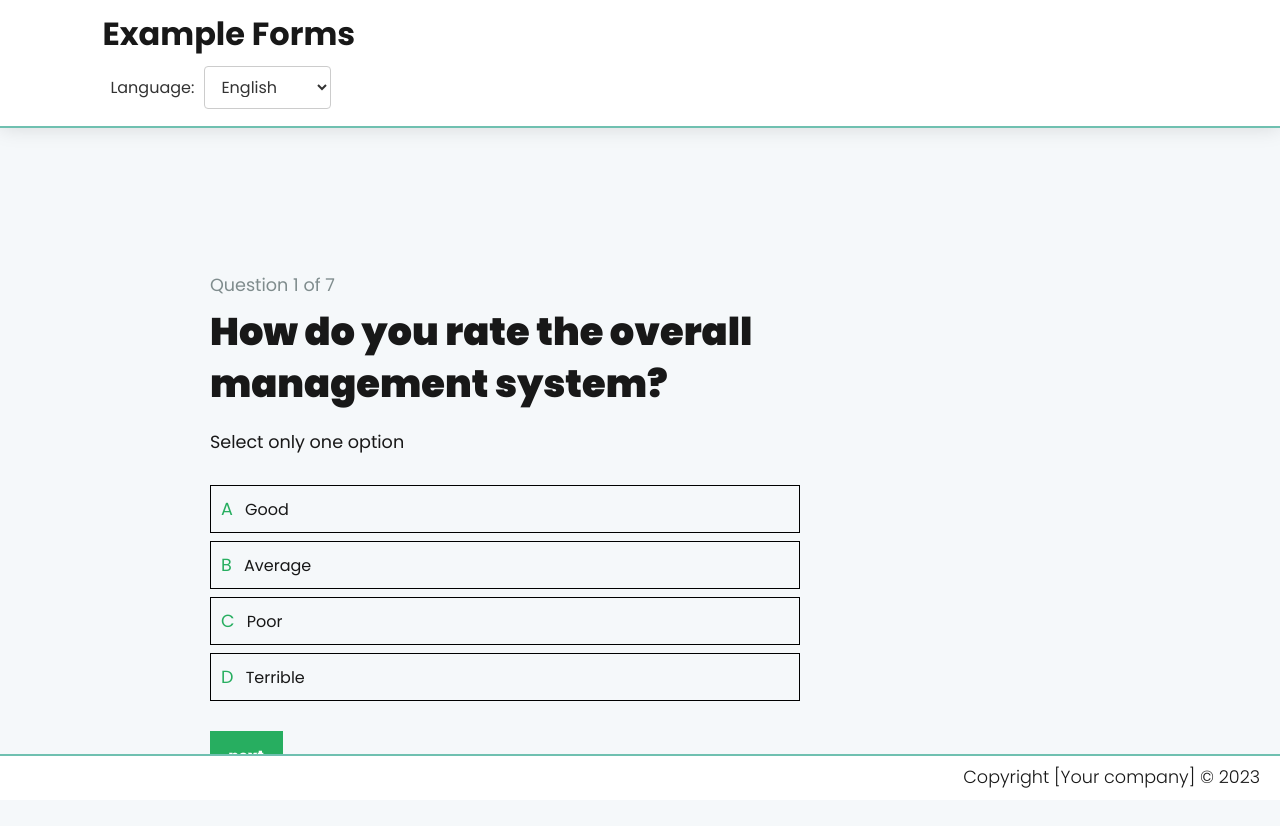
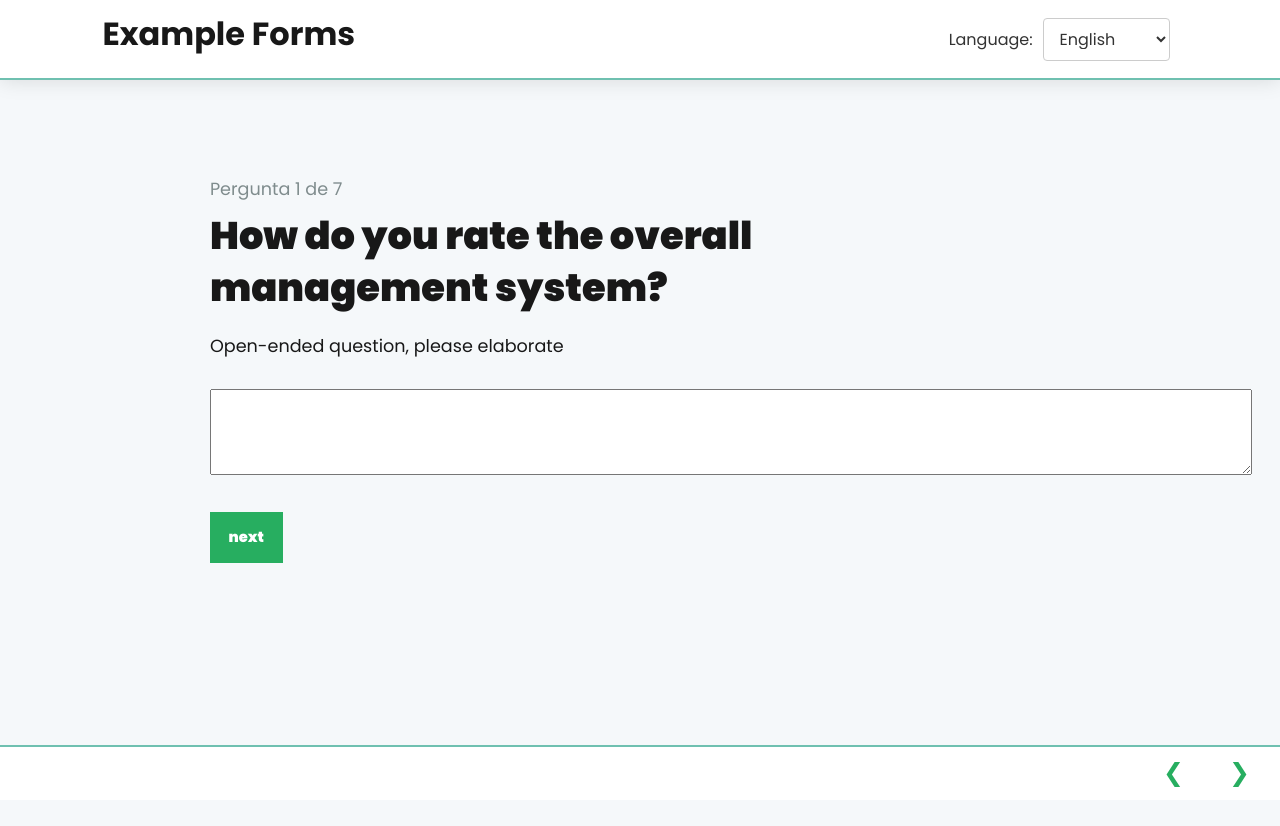
Before and after one commit to rafaelviktor/Multistep-Forms, a React (Vite) app: page / in a window 1280 px wide. Both pictures are taken after a click on the button "start". Shown: the top 826 px of the page. After the commit the page ends 800 px from the top, so only its background shows below. Built offline with nearby package versions, Linux system fonts and the light colour scheme.

Commit message:
Commit: feature option to go back in the questionnaire

```diff
--- a/src/App.jsx
+++ b/src/App.jsx
@@ -1,11 +1,11 @@
 import { useState, useEffect } from 'react'
 import './App.css'
-import Header from './Header.jsx';
-import Footer from './Footer.jsx';
-import APIPTBR from './api-pt-br.json';
-import APIENUS from './api-en-us.json';
-import ptBR from './assets/lang/pt-br';
-import enUS from './assets/lang/en-US';
+import Header from './Header.jsx'
+import Footer from './Footer.jsx'
+import APIPTBR from './api-pt-br.json'
+import APIENUS from './api-en-us.json'
+import ptBR from './assets/lang/pt-br'
+import enUS from './assets/lang/en-US'
 
 const translations = {
   en: enUS,
@@ -18,90 +18,223 @@ const apis = {
 }
 
 function App() {
-  const [language, setLanguage] = useState(localStorage.getItem('language') || 'en');
-
-  const changeLanguage = (lang) => {
-    setLanguage(lang);
-    localStorage.setItem('language', lang);
-  };
-
-  useEffect(() => {
-    const storedLanguage = localStorage.getItem('language');
-    if (storedLanguage) {
-      setLanguage(storedLanguage);
-    }
-  }, [language]);
-
-  const [currentStep, setCurrentStep] = useState(0);
-  const [finalizado, setFinalizado] = useState(false);
-  const [questionTitle, setQuestionTitle] = useState('');
-  const [questionDescription, setQuestionDescription] = useState(translations[language].startDescription);
-  const [buttonName, setButtonName] = useState(translations[language].startButton);
+  const [language, setLanguage] = useState(localStorage.getItem('language') || 'en')
+  const [currentStep, setCurrentStep] = useState(0)
+  const [Answers, setAnswers] = useState([])
+  const [memoriaResp, setMemoriaResp] = useState([])
+  const [finalizado, setFinalizado] = useState(false)
+  const [questionTitle, setQuestionTitle] = useState('Carregando...')
+  const [questionDescription, setQuestionDescription] = useState('')
+  const [buttonName, setButtonName] = useState(translations[language].startButton)
+  const [API, setAPI] = useState({})
 
   const alpha = Array.from(Array(26)).map((e, i) => i + 65);
   const alphabet = alpha.map((x) => String.fromCharCode(x));
 
-  useEffect(() => {
-    setQuestionTitle(apis[language].Name);
-  }, []);
+  const changeLanguage = (lang) => {
+    setLanguage(lang)
+    localStorage.setItem('language', lang)
+  };
 
-  function nextStep() {
-    var obj = apis[language].Questions;
-    if (currentStep != obj.length) {
-      if (obj[currentStep].Type == 1) { //TYPE 1 Single choice
-        setQuestionDescription(translations[language].selectOne);
-      } else {
-        setQuestionDescription(translations[language].selectMultiple);
+  const getDados = async () => {
+        setAPI(apis[language])
+        setQuestionTitle(apis[language].Name)
+        setQuestionDescription(translations[language].startDescription)
     }
 
-      for (var i = 0; i < obj[currentStep].Answers.length; i++) {
-        var element = document.getElementById(i);
-        if (element != null)
-          if (element.classList.contains("selected")) {
-            element.classList.remove("selected");
+  const sendDados = async (data) => {
+    console.log(data);
+
+    setQuestionTitle(translations[language].thanksFeedback);
+    setQuestionDescription(translations[language].sentMessage);
+  }
+
+  useEffect(() => {
+    getDados();
+  }, [])
+
+  useEffect(()=>{
+    if(finalizado) {
+      setQuestionTitle('Enviando...')
+      setQuestionDescription('Por favor aguarde um momento.')
+      sendDados({"Id":0,"Answers":Answers})
+    }
+  },[finalizado])
+
+  useEffect(() => {
+    changeButton(API.Questions)
+    changeDescription()
+    checkAnswers()
+    console.log(Answers);
+  }, [currentStep])
+
+  function changeButton(obj) {
+    if(currentStep == 0) {
+    setButtonName(translations[language].startButton)
+    } else if(currentStep == obj.length) {
+      setButtonName(translations[language].sendButton)
+    } else {
+      setButtonName(translations[language].nextButton)
+    }
+  }
+
+  function changeDescription() {
+    if(currentStep == 0) {
+      if(API.Name) {
+        setQuestionTitle(API.Name)
+        setQuestionDescription(translations[language].startDescription)
+      }
+      let element = document.getElementById('prev')
+      if(element != null)
+        element.classList.remove("btn-active")
+    } else {
+      if(API.Name) {
+        setQuestionTitle(API.Questions[currentStep-1].Name)
+        if(API.Questions[currentStep-1].Type == 2 || API.Questions[currentStep-1].Type == 3 || API.Questions[currentStep-1].Type == 4) {
+          setQuestionDescription(translations[language].selectOne)
+        } else if(API.Questions[currentStep-1].Type == 1) {
+          setQuestionDescription(translations[language].selectOpen)
+        }else {
+          setQuestionDescription(translations[language].selectMultiple)
         }
       }
     }
-    if (currentStep > (apis[language].Questions.length - 1)) {
-      setFinalizado(true);
-      setQuestionTitle(translations[language].thanksFeedback);
-      setQuestionDescription(translations[language].sentMessage);
-    } else if (currentStep == apis[language].Questions.length - 1) {
-      setCurrentStep(currentStep + 1);
-      setButtonName(translations[language].sendButton);
-      setQuestionTitle(apis[language].Questions[currentStep].Name);
+  }
+
+  function checkAnswers() {
+    let obj = API.Questions
+    if(currentStep != 0) {
+      if(obj[currentStep-1].Type == 2 || obj[currentStep-1].Type == 3 || obj[currentStep-1].Type == 4) {
+        for (let i = memoriaResp.length - 1; i >= 0; --i) {
+          if (memoriaResp[i].QuestionID == currentStep) {
+            let option = document.getElementById(memoriaResp[i].ElementoId)
+            if(option != null) {
+              option.classList.add('selected')
+              break;
+            }
+          }
+        }
+      } else if(obj[currentStep-1].Type == 1) {
+        for (let i = memoriaResp.length - 1; i >= 0; --i) {
+          if (memoriaResp[i].QuestionID == currentStep) {
+            let respostaaberta = document.getElementById('aberta')
+            if(respostaaberta != null) {
+              document.getElementById('aberta').value = memoriaResp[i].Resposta
+              break;
+            }
+          }
+        }
       } else {
-      setQuestionTitle(apis[language].Questions[currentStep].Name);
-      setButtonName(translations[language].nextButton);
-      setCurrentStep(currentStep + 1);
+
+      }
+    }
+  }
+
+  function prevStep() {
+    let obj = API.Questions
+    if(currentStep != 0 && finalizado == false) { // Not in the start but also not in the end
+      for(let i = 0; i < obj[currentStep-1].Answers.length; i++) {
+        let element = document.getElementById(i)
+        if(element != null)
+          if(element.classList.contains("selected")) {
+            element.classList.remove("selected")
+          }
+      }
+      for (let i = Answers.length - 1; i >= 0; --i) {
+        if (Answers[i].QuestionID == currentStep-1) {
+          Answers.splice(i,1);
+        }
+      }
+      setCurrentStep(currentStep-1)
+    }
+  }
+
+  function nextStep() {
+    let obj = API.Questions
+    let element = document.getElementById('prev')
+    if(element != null)
+      element.classList.add("btn-active")
+      if(currentStep != 0) {
+        if(obj[currentStep-1].Type == 1) {
+          let respostaaberta = document.getElementById('aberta').value
+          setAnswers(Answers => [...Answers, {
+            "QuestionID": currentStep,
+            "Answer": respostaaberta
+          }])
+          setMemoriaResp(memoriaResp => [...memoriaResp, {
+            "QuestionID": currentStep,
+            "Answer": respostaaberta,
+          }])
+        } else {
+          let selected = document.getElementsByClassName("selected")
+          for(let i = 0; i < selected.length; i++) {
+            let resposta = selected[i].textContent.trim().slice(2)
+            setAnswers(Answers => [...Answers, {
+              "QuestionID": currentStep,
+              "Answer": resposta
+            }])
+          }
+          for(let i = 0; i < selected.length; i++) {
+            let resposta = selected[i].textContent.trim().slice(2)
+            let id = selected[i]?.id
+            setMemoriaResp(memoriaResp => [...memoriaResp, {
+              "QuestionID": currentStep,
+              "Answer": resposta,
+              "ElementoId": id
+            }])
+          }
+        }
+      }
+
+    if(currentStep == obj.length) { // If in the end of the questionnaire
+      setFinalizado(true)
+      let element = document.getElementById('prev') // disable back button
+      if(element != null) // disable back button
+        element.classList.remove("btn-active") // disable back button
+    } else { // If not in the end of the questionnaire
+      for(let i = 0; i < obj[currentStep].Answers.length; i++) {
+        let element = document.getElementById(i)
+        if(element != null)
+          if(element.classList.contains("selected")) {
+            element.classList.remove("selected")
+          }
+      }
+
+      setCurrentStep(currentStep+1)
+      setQuestionTitle(API.Questions[currentStep].Name)
     }
   }
 
   function selectOption(idx) {
-    var obj = apis[language].Questions[currentStep - 1];
-    if (obj.Type == 1) { //TYPE 1 Single choice
-      for (var i = 0; i < obj.Answers.length; i++) {
-        var element = document.getElementById(i);
-        if (element != null)
-          if (element.classList.contains("selected")) {
-            element.classList.remove("selected");
+    let obj = API.Questions[currentStep-1]
+
+    if(obj.Type == 0) { //Type 0 - Multiple choice
+      let element = document.getElementById(idx)
+      if(element != null) {
+        if(element.classList.contains("selected")) {
+          checkAnswers(idx)
+          element.classList.remove("selected")
+        } else {
+          element.classList.add("selected")
         }
       }
-      var element = document.getElementById(idx);
-      if (element != null) {
-        if (element.classList.contains("selected")) {
-          element.classList.remove("selected");
-        } else {
-          element.classList.add("selected");
+    }
+
+    if(obj.Type == 2 || obj.Type == 3 || obj.Type == 4) { //Type 2 - Yes/No OU Type 4 - One choice
+      for(let i = 0; i < obj.Answers.length; i++) {
+        let element = document.getElementById(i)
+        if(element != null)
+          if(element.classList.contains("selected")) {
+            element.classList.remove("selected")
           }
       }
-    } else { //TYPE 2 Multiple choice
-      var element = document.getElementById(idx);
-      if (element != null) {
-        if (element.classList.contains("selected")) {
-          element.classList.remove("selected");
+      let element = document.getElementById(idx)
+      if(element != null) {
+        if(element.classList.contains("selected")) {
+          checkAnswers(idx)
+          element.classList.remove("selected")
         } else {
-          element.classList.add("selected");
+          element.classList.add("selected")
         }
       }
     }
@@ -113,28 +246,40 @@ function App() {
     <main>
       <div className='container'>
         <section>
-            <span className='text-muted'>
-              {currentStep == 0
-                ? apis[language].Questions.length + ` ${translations[language].question}(s)`
-                : `${translations[language].question} ` + currentStep + ` ${translations[language].of} ` + apis[language].Questions.length}
-            </span>
+        <span className='text-muted'>{currentStep == 0 ? API.Questions?.length+' Pergunta(s)':'Pergunta '+currentStep+' de '+API.Questions.length}</span>
           <h2>{questionTitle}</h2>
           <span>{questionDescription}</span>
         </section>
-          {currentStep != 0 && !finalizado &&
+        {currentStep != 0 && finalizado != true &&
         <section>
+          {API.Questions[currentStep-1].Type == 1 ?
+            (
+            <textarea id='aberta' rows="4" cols="90">
+            </textarea>
+            )
+            :
             <ul>
-              {apis[language].Questions[currentStep - 1].Answers.map(function(op, idx) {
-                return (<li key={idx} id={idx} onClick={() => selectOption(idx)}><span className='item'>{alphabet[idx]}</span> {op.Name}</li>);
-              })}
+              {apis[language].Questions[currentStep - 1].Answers.map((op, idx) => (
+                <li key={idx} id={idx} onClick={() => selectOption(idx)}>
+                  <span className='item'>{alphabet[idx]}</span> {op.Name}
+                </li>
+              ))}
             </ul>
+          }
         </section>}
-          {!finalizado && <button className='o-btn o-btn-action' onClick={() => nextStep()}><span>{buttonName}</span></button>}
+        {finalizado != true && <button className='o-btn o-btn-action' onClick={() => nextStep()}><span>{buttonName}</span></button>}
       </div>
     </main>
-      <Footer />
+    <footer>
+      <div className='footer-inner-wrap'>
+        <div className="nav">
+          <a id="prev" className="prev" href="#" role="button" aria-label="Passo anterior" onClick={() => prevStep()}>&#10094;</a>
+          <a id="next" className="next btn-active" href="#" role="button" aria-label="Próximo passo" onClick={() => nextStep()}>&#10095;</a>
+        </div>
+      </div>
+    </footer>
   </>
-  );
+  )
 }
 
 export default App;
--- a/src/Header.jsx
+++ b/src/Header.jsx
@@ -9,7 +9,7 @@ function Header({ language, changeLanguage }) {
 
   return (
     <header id="header">
-      <div className="container">
+      <div className="container container-flex">
         <h1>Example Forms</h1>
         <div className="language-selector">
           <label htmlFor="language">Language: </label>
--- a/src/api-en-us.json
+++ b/src/api-en-us.json
@@ -26,7 +26,7 @@
         {
             "id": 3,
             "Name": "What is your opinion on the system’s interface?",
-            "Type": 5,
+            "Type": 0,
             "Answers": [
                 { "Id": 1, "Name": "Unsatisfactory" },
                 { "Id": 2, "Name": "Satisfactory" },
@@ -45,7 +45,7 @@
         {
             "id": 5,
             "Name": "How would you rate the quality of the technical support provided?",
-            "Type": 5,
+            "Type": 0,
             "Answers": [
                 { "Id": 1, "Name": "Very Poor" },
                 { "Id": 2, "Name": "Poor" },
@@ -67,7 +67,7 @@
         {
             "id": 7,
             "Name": "How likely are you to recommend this system to others?",
-            "Type": 5,
+            "Type": 0,
             "Answers": [
                 { "Id": 1, "Name": "Very Unlikely" },
                 { "Id": 2, "Name": "Unlikely" },
--- a/src/api-pt-br.json
+++ b/src/api-pt-br.json
@@ -26,7 +26,7 @@
         {
             "id": 3,
             "Name": "Qual a sua opinião sobre a interface do sistema?",
-            "Type": 5,
+            "Type": 0,
             "Answers": [
                 { "Id": 1, "Name": "Insatisfatória" },
                 { "Id": 2, "Name": "Satisfatória" },
@@ -45,7 +45,7 @@
         {
             "id": 5,
             "Name": "Como você avalia a qualidade do suporte técnico oferecido?",
-            "Type": 5,
+            "Type": 0,
             "Answers": [
                 { "Id": 1, "Name": "Muito Ruim" },
                 { "Id": 2, "Name": "Ruim" },
@@ -67,7 +67,7 @@
         {
             "id": 7,
             "Name": "Qual a probabilidade de você recomendar este sistema para outras pessoas?",
-            "Type": 5,
+            "Type": 0,
             "Answers": [
                 { "Id": 1, "Name": "Muito Improvável" },
                 { "Id": 2, "Name": "Improvável" },
--- a/src/assets/lang/en-us.js
+++ b/src/assets/lang/en-us.js
@@ -9,7 +9,8 @@ const enUS = {
     thanksFeedback: "Thank you for your feedback!",
     sentMessage: "Responses registered successfully.",
     selectOne: "Select only one option",
-    selectMultiple: "Select one or more options"
+    selectMultiple: "Select one or more options",
+    selectOpen: "Open-ended question, please elaborate"
   };
 
   export default enUS;
--- a/src/assets/lang/pt-br.js
+++ b/src/assets/lang/pt-br.js
@@ -9,7 +9,8 @@ const ptBR = {
     thanksFeedback: "Agradecemos pelo feedback!",
     sentMessage: "Respostas registradas com sucesso.",
     selectOne: "Selecione apenas uma das opções",
-    selectMultiple: "Selecione uma ou mais opções"
+    selectMultiple: "Selecione uma ou mais opções",
+    selectOpen: "Pergunta aberta, por favor discorra sobre"
   };
 
   export default ptBR;
--- a/src/index.css
+++ b/src/index.css
@@ -50,10 +50,16 @@ body {
     width: 100%;
 }
 
+.container-flex {
+    display: flex;
+    flex-direction: row;
+    justify-content: space-between;
+}
+
 main {
     width: 100%;
     padding: 0 10%;
-        margin: 18vh 0 60px;
+    margin: 12vh 0 60px;
     position: relative;
     text-align: left;
     -webkit-box-sizing: border-box;
@@ -139,6 +145,25 @@ li.selected {
 
 .item {
     color: var(--izzy-arrow-color);
+}
+
+.nav {
+    display: inline-block;
+    font-size: 25px;
+}
+
+.prev {
+    margin: 25px;
+}
+
+.btn-active {
+    color: var(--izzy-button-color)
+}
+
+a {
+    padding: 0px 10px;
+    color: var(--izzy-disabled-color);
+    text-decoration: none;
 }
 
 .language-selector {
```
Lines whose indentation alone changed are shown as unchanged.
